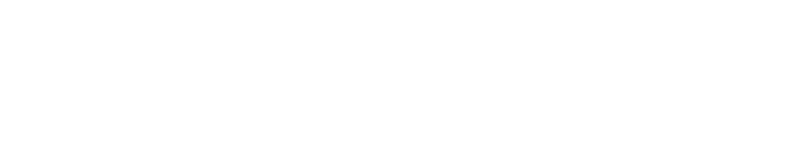
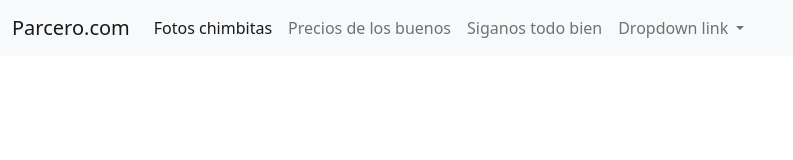
Before and after one commit to sebastiantobar1750/Primer-proyecto, a plain HTML site: page Index.html in a window 1280 px wide. Shown: the whole page, without its empty margins (0-793 px from the left). Drawn offline with nearby package versions, Linux system fonts and the light colour scheme.

Commit message:
Se añadio el link a bootstrap y se añadio el header

```diff
--- a/Index.html
+++ b/Index.html
@@ -4,9 +4,43 @@
     <meta charset="UTF-8">
     <meta http-equiv="X-UA-Compatible" content="IE=edge">
     <meta name="viewport" content="width=device-width, initial-scale=1.0">
-    <title>Primer-proyecto</title>
+    <title>Primer Proyecto</title>
+    <link href="https://cdn.jsdelivr.net/npm/bootstrap@5.2.3/dist/css/bootstrap.min.css" rel="stylesheet" integrity="sha384-rbsA2VBKQhggwzxH7pPCaAqO46MgnOM80zW1RWuH61DGLwZJEdK2Kadq2F9CUG65" crossorigin="anonymous">
+<script src="https://cdn.jsdelivr.net/npm/bootstrap@5.2.3/dist/js/bootstrap.bundle.min.js" integrity="sha384-kenU1KFdBIe4zVF0s0G1M5b4hcpxyD9F7jL+jjXkk+Q2h455rYXK/7HAuoJl+0I4" crossorigin="anonymous"></script>
 </head>
 <body>
-
+    <header>
+        <nav class="navbar navbar-expand-lg bg-light">
+            <div class="container-fluid">
+              <a class="navbar-brand" href="#">Parcero.com</a>
+              <button class="navbar-toggler" type="button" data-bs-toggle="collapse" data-bs-target="#navbarNavDropdown" aria-controls="navbarNavDropdown" aria-expanded="false" aria-label="Toggle navigation">
+                <span class="navbar-toggler-icon"></span>
+              </button>
+              <div class="collapse navbar-collapse" id="navbarNavDropdown">
+                <ul class="navbar-nav">
+                  <li class="nav-item">
+                    <a class="nav-link active" aria-current="page" href="#">Fotos chimbitas</a>
+                  </li>
+                  <li class="nav-item">
+                    <a class="nav-link" href="#">Precios de los buenos</a>
+                  </li>
+                  <li class="nav-item">
+                    <a class="nav-link" href="#">Siganos todo bien</a>
+                  </li>
+                  <li class="nav-item dropdown">
+                    <a class="nav-link dropdown-toggle" href="#" role="button" data-bs-toggle="dropdown" aria-expanded="false">
+                      Dropdown link
+                    </a>
+                    <ul class="dropdown-menu">
+                      <li><a class="dropdown-item" href="#">Action</a></li>
+                      <li><a class="dropdown-item" href="#">Another action</a></li>
+                      <li><a class="dropdown-item" href="#">Something else here</a></li>
+                    </ul>
+                  </li>
+                </ul>
+              </div>
+            </div>
+          </nav>
+    </header>
 </body>
 </html>
```
